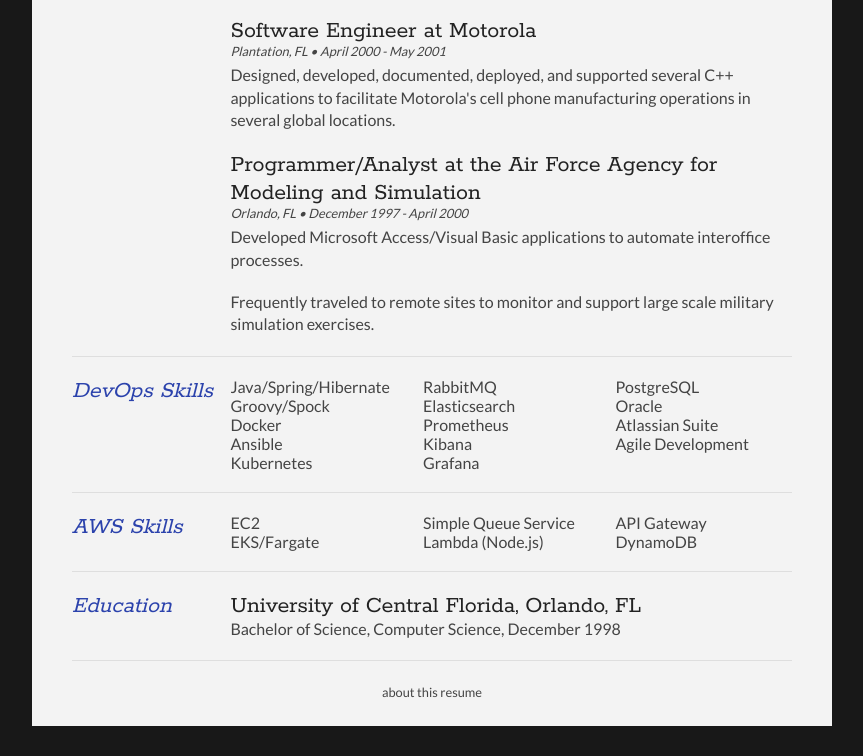
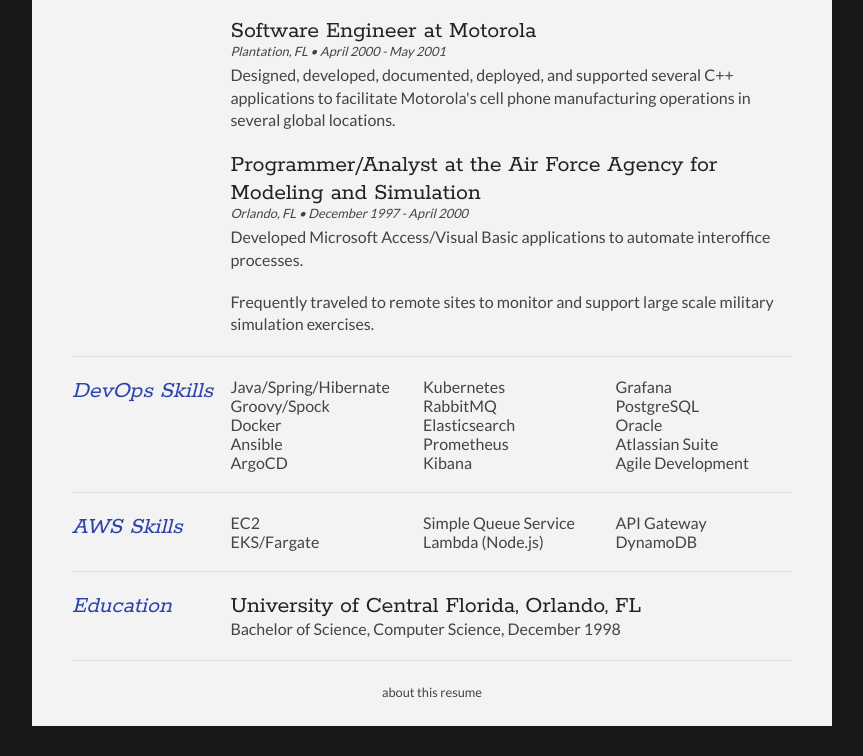
Before and after one commit to steasdal/resume-responsive, a website: page content/index.html in a window 1280 px wide. Shown: the part 1708-2464 px from the top of the page, without its empty margins (208-1071 px from the left). Drawn offline with Linux system fonts and the light colour scheme.

Commit message:
Slight change to resume

```diff
--- a/content/index.html
+++ b/content/index.html
@@ -134,6 +134,7 @@
 					<li>Groovy/Spock</li>
 					<li>Docker</li>
 					<li>Ansible</li>
+					<li>ArgoCD</li>
 					<li>Kubernetes</li>
 					<li>RabbitMQ</li>
 					<li>Elasticsearch</li>
```
